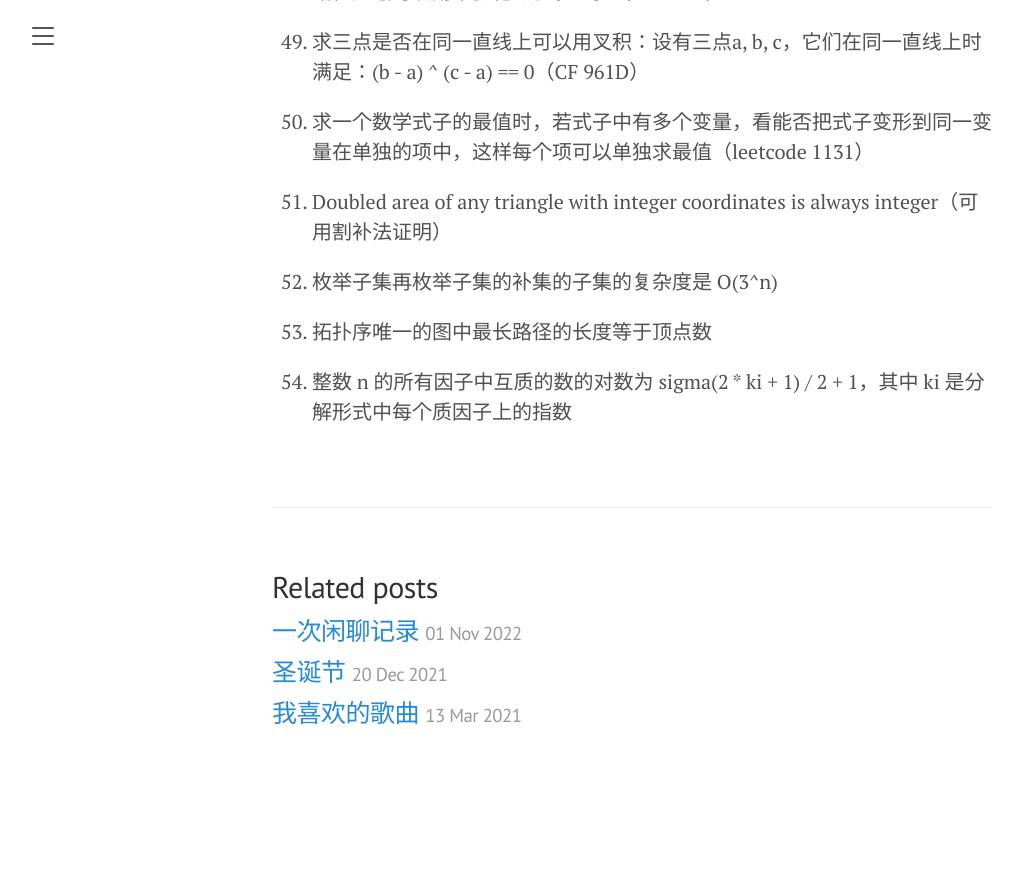
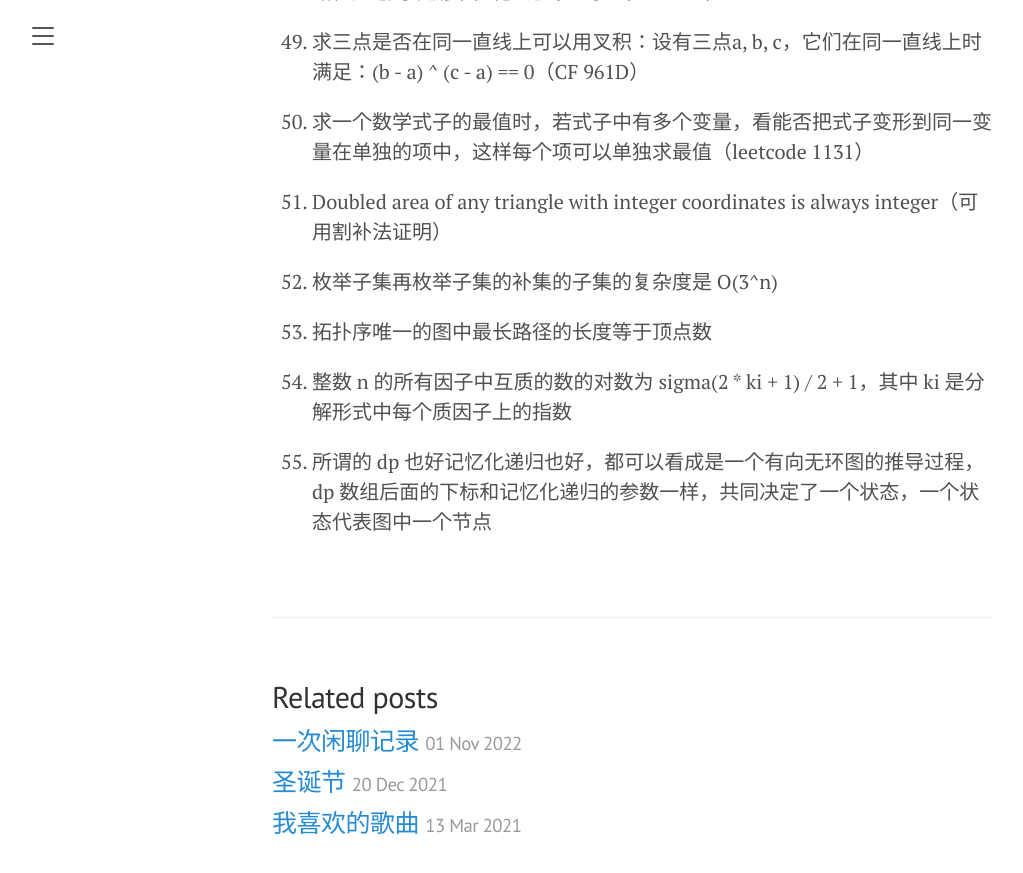
Before and after one commit to jpswing/jpswing.github.io, a Jekyll site: the page built from _posts/2019-02-03-ACM-Miscellaneous.md, in a window 1280 px wide and 900 px high, scrolled down 4039 px. Shown: the top 873 px of the window, without its empty margins (8-1031 px from the left). Built offline with Jekyll 4.4.1, drawn with Linux system fonts in a browser that asks for light colours; before the commit the page ends 4829 px from its top, so only the background shows below that.

Commit message:
Update 2019-02-03-ACM-Miscellaneous.md

```diff
--- a/_posts/2019-02-03-ACM-Miscellaneous.md
+++ b/_posts/2019-02-03-ACM-Miscellaneous.md
@@ -119,3 +119,5 @@ categories: ACM
 53. 拓扑序唯一的图中最长路径的长度等于顶点数
 
 54. 整数 n 的所有因子中互质的数的对数为 sigma(2 * ki + 1) / 2 + 1，其中 ki 是分解形式中每个质因子上的指数
+
+55. 所谓的 dp 也好记忆化递归也好，都可以看成是一个有向无环图的推导过程，dp 数组后面的下标和记忆化递归的参数一样，共同决定了一个状态，一个状态代表图中一个节点
```
